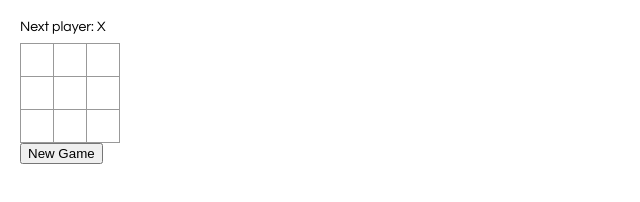
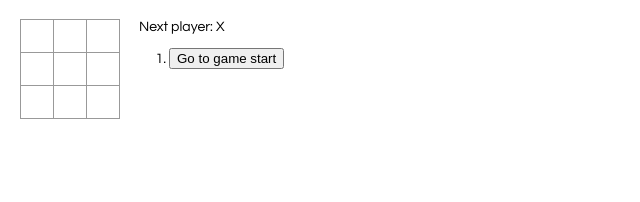
Before and after one commit to Skatman/XO-react, a React app: page / in a window 1280 px wide. Shown: the whole page, without its empty margins (0-640 px from the left). Built offline with nearby package versions, Linux system fonts and the light colour scheme.

Commit message:
enchanced gameplay

```diff
--- a/src/index.css
+++ b/src/index.css
@@ -48,3 +48,7 @@ ol, ul {
 .game-info {
   margin-left: 20px;
 }
+
+.winning {
+  background: lightcoral;
+}
--- a/src/index.js
+++ b/src/index.js
@@ -4,9 +4,9 @@ import './index.css';
 
 class Square extends React.Component {
   render() {
+    const winningClass = this.props.winning ? 'winning' : '';
     return (
-      <button className="square" onClick={() => this.props.onClick()}>
-        {/* TODO */}
+      <button className={'square '+winningClass} onClick={() => this.props.onClick()}>
         {this.props.value}
       </button>
     );
@@ -14,83 +14,112 @@ class Square extends React.Component {
 }
 
 class Board extends React.Component {
-  constructor(props) {
-      super(props);
-      this.state = {
-        squares: Array(9).fill(null),
-        xIsNext: true
-      }
-  }
-
-  handleClick(i) {
-    const squares = this.state.squares.slice();
-    if (calculateWinner(squares) || squares[i]) {
-      return;
+  renderSquare(i) {
+    const {winnerCells} = this.props;
+    let winning = false;
+    if (winnerCells && winnerCells.includes(i)) {
+      winning = true;
     }
-    squares[i] = this.state.xIsNext ? 'X' : '0';
-    this.setState({
-      squares: squares,
-      xIsNext: !this.state.xIsNext
-    });
-  }
-
-  newGame() {
-    this.setState({
-      squares: Array(9).fill(null),
-      xIsNext: true
-    })
-  }
-
-  renderSquare(i) {
     return <Square
-      value={this.state.squares[i]}
-      onClick={() => this.handleClick(i)}
+      value={this.props.squares[i]}
+      onClick={() => this.props.onClick(i)}
+      key={i}
+      winning={winning}
     />;
   }
 
   render() {
-    const winner = calculateWinner(this.state.squares);
-    let status;
-    if (winner) {
-      status = 'Winner: ' + winner;
-    } else {
-      status = 'Next player: ' + (this.state.xIsNext ? 'X' : 'O');
+    let rows = [];
+    for (let i = 0; i<3; i++) {
+      let cols = [];
+      for (let j = 0; j<3; j++) {
+        cols.push(this.renderSquare(i*3 + j));
+      }
+      const row = <div className="board-row" key={i}>
+        {cols}
+      </div>;
+      rows.push(row);
     }
-
     return (
       <div>
-        <div className="status">{status}</div>
-        <div className="board-row">
-          {this.renderSquare(0)}
-          {this.renderSquare(1)}
-          {this.renderSquare(2)}
-        </div>
-        <div className="board-row">
-          {this.renderSquare(3)}
-          {this.renderSquare(4)}
-          {this.renderSquare(5)}
-        </div>
-        <div className="board-row">
-          {this.renderSquare(6)}
-          {this.renderSquare(7)}
-          {this.renderSquare(8)}
-        </div>
-        <button onClick={() => this.newGame()}>New Game</button>
+        {rows}
       </div>
     );
   }
 }
 
 class Game extends React.Component {
+  constructor(props) {
+    super(props);
+    this.state = {
+      history: [{
+        squares: Array(9).fill(null),
+      }],
+      xIsNext: true,
+      stepNumber: 0,
+    };
+  }
+
+  jumpTo(step) {
+    this.setState({
+      stepNumber: step,
+      xIsNext: (step % 2) === 0,
+    });
+  }
+
+  handleClick(i) {
+    const history = this.state.history.slice(0, this.state.stepNumber + 1);
+    const current = history[history.length - 1];
+    const squares = current.squares.slice();
+    if (calculateWinner(squares) || squares[i]) {
+      return;
+    }
+    squares[i] = this.state.xIsNext ? 'X' : 'O';
+    this.setState({
+      history: history.concat([{
+        squares: squares,
+      }]),
+      xIsNext: !this.state.xIsNext,
+      stepNumber: history.length,
+    });
+  }
+
   render() {
+    const history = this.state.history;
+    const current = history[this.state.stepNumber];
+    const winner = calculateWinner(current.squares);
+
+    const moves = history.map((step, move) => {
+      const desc = move ?
+        'Go to move #' + move :
+        'Go to game start';
+      return (
+        <li key={move}>
+          <button onClick={() => this.jumpTo(move)}>{desc}</button>
+        </li>
+      );
+    });
+
+    let status, winnerCells;
+    if (winner) {
+      status = 'Winner: ' + winner.winnerPlayer;
+      winnerCells = winner.winnerCells;
+    } else {
+      status = 'Next player: ' + (this.state.xIsNext ? 'X' : 'O');
+    }
+
     return (
       <div className="game">
         <div className="game-board">
-          <Board />
+          <Board
+            squares={current.squares}
+            onClick={(i) => this.handleClick(i)}
+            winnerCells={winnerCells}
+          />
         </div>
         <div className="game-info">
-          <div>{/* status */}</div>
-          <ol>{/* TODO */}</ol>
+          <div>{status}</div>
+          <ol>{moves}</ol>
         </div>
       </div>
     );
@@ -111,7 +140,10 @@ function calculateWinner(squares) {
   for (let i = 0; i < lines.length; i++) {
     const [a, b, c] = lines[i];
     if (squares[a] && squares[a] === squares[b] && squares[a] === squares[c]) {
-      return squares[a];
+      return {
+        winnerPlayer: squares[a],
+        winnerCells: lines[i]
+      }
     }
   }
   return null;
```
